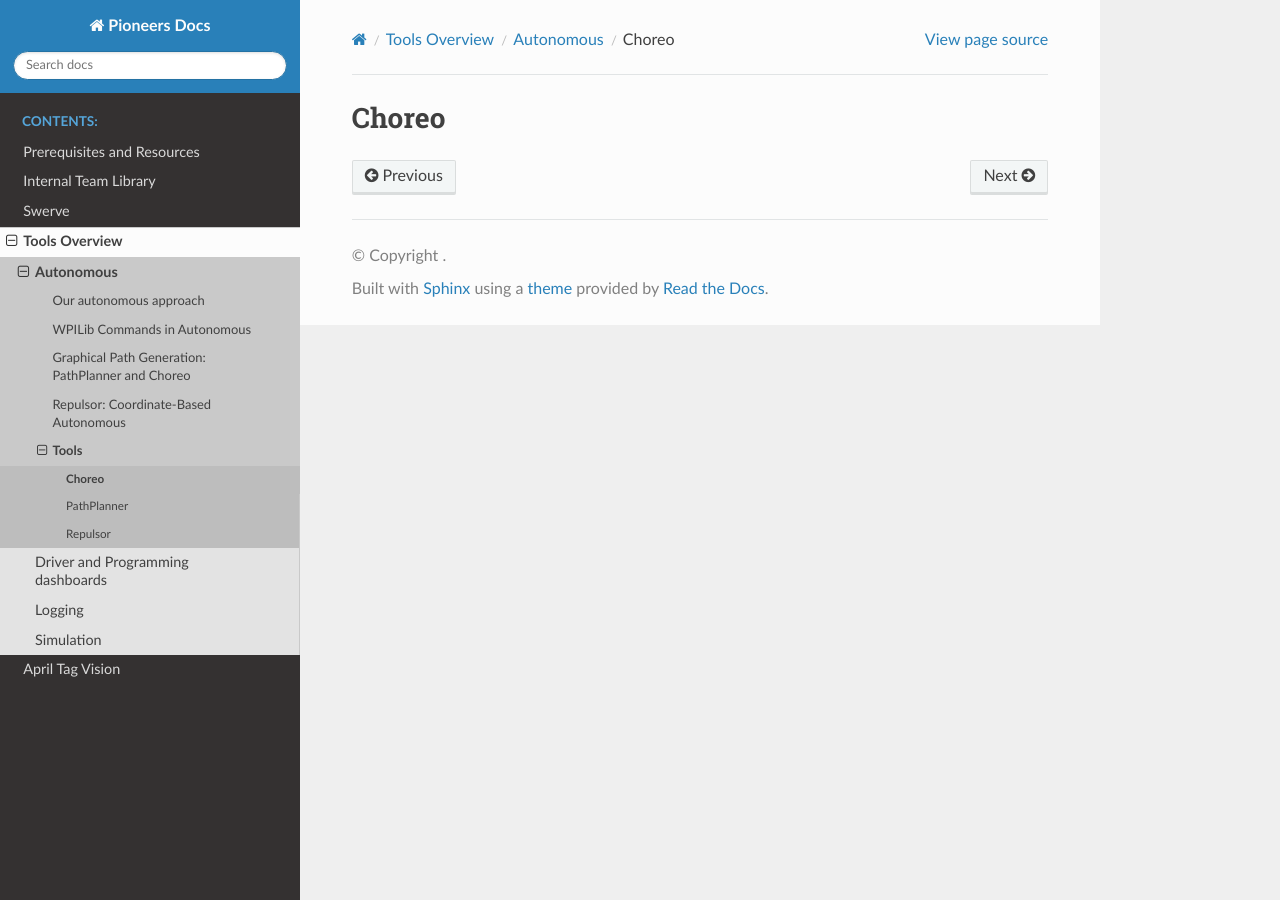
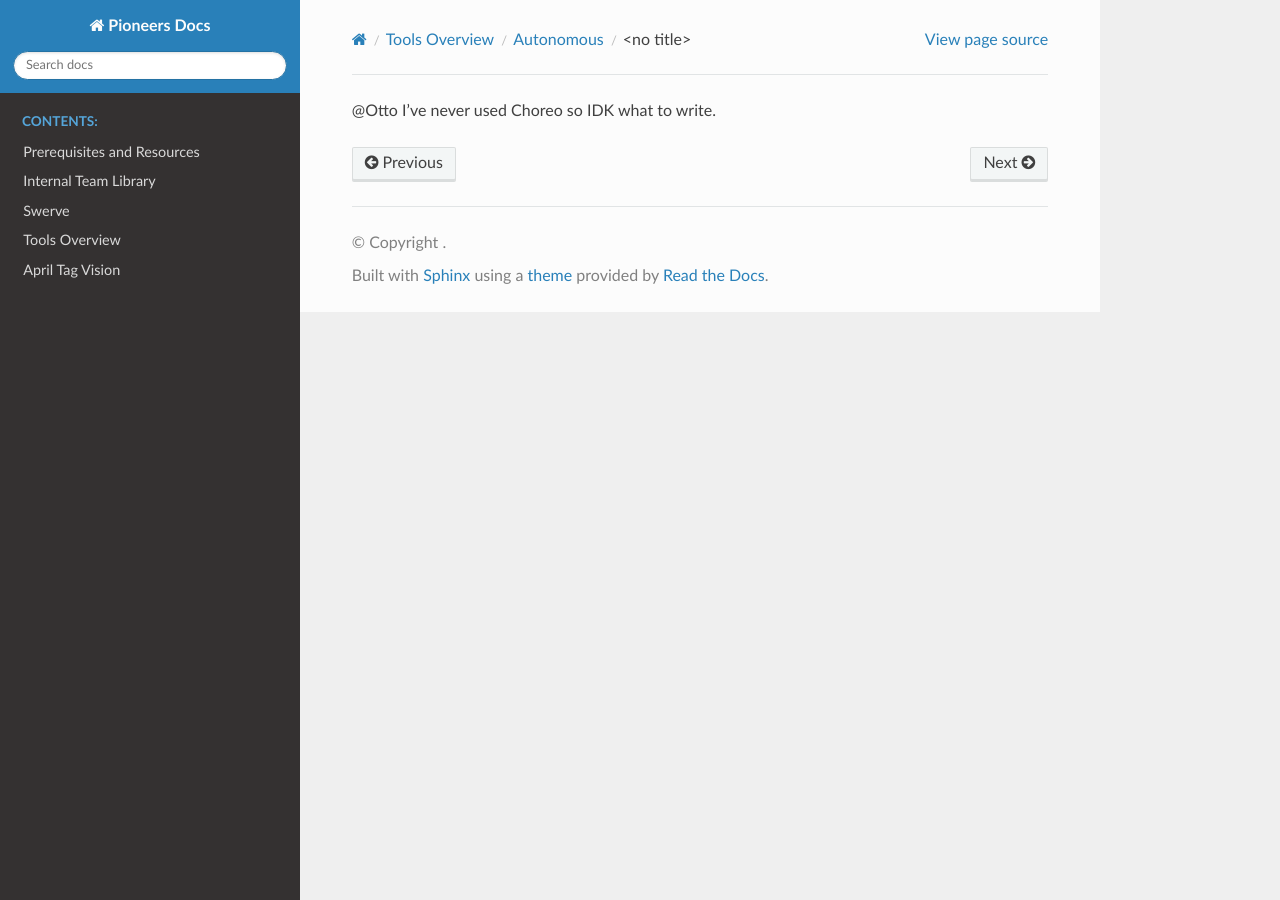
Before and after one commit to GreenTomato5/Pioneers-Controls-Docs, a Sphinx documentation site: the page built from docs/source/tools/autonomous/choreo.rst, in a window 1280 px wide. Built offline with Sphinx 7.4.7 and the Read the Docs theme 3.1.0, drawn with Linux system fonts in a browser that asks for light colours; pages that are not in the unit, such as notebooks, are missing from menus.

Commit message:
idk :skull:

```diff
--- a/docs/source/tools/autonomous/choreo.rst
+++ b/docs/source/tools/autonomous/choreo.rst
@@ -1,2 +1 @@
-Choreo
-====================
+@Otto I've never used Choreo so IDK what to write.
--- a/docs/source/tools/autonomous/repulsor.rst
+++ b/docs/source/tools/autonomous/repulsor.rst
@@ -1,2 +1 @@
-Repulsor
-==================
+@Thien write anything here if you want or idk
--- a/docs/source/tools/logging/customLogger.rst
+++ b/docs/source/tools/logging/customLogger.rst
@@ -0,0 +1 @@
+@Otto
```
